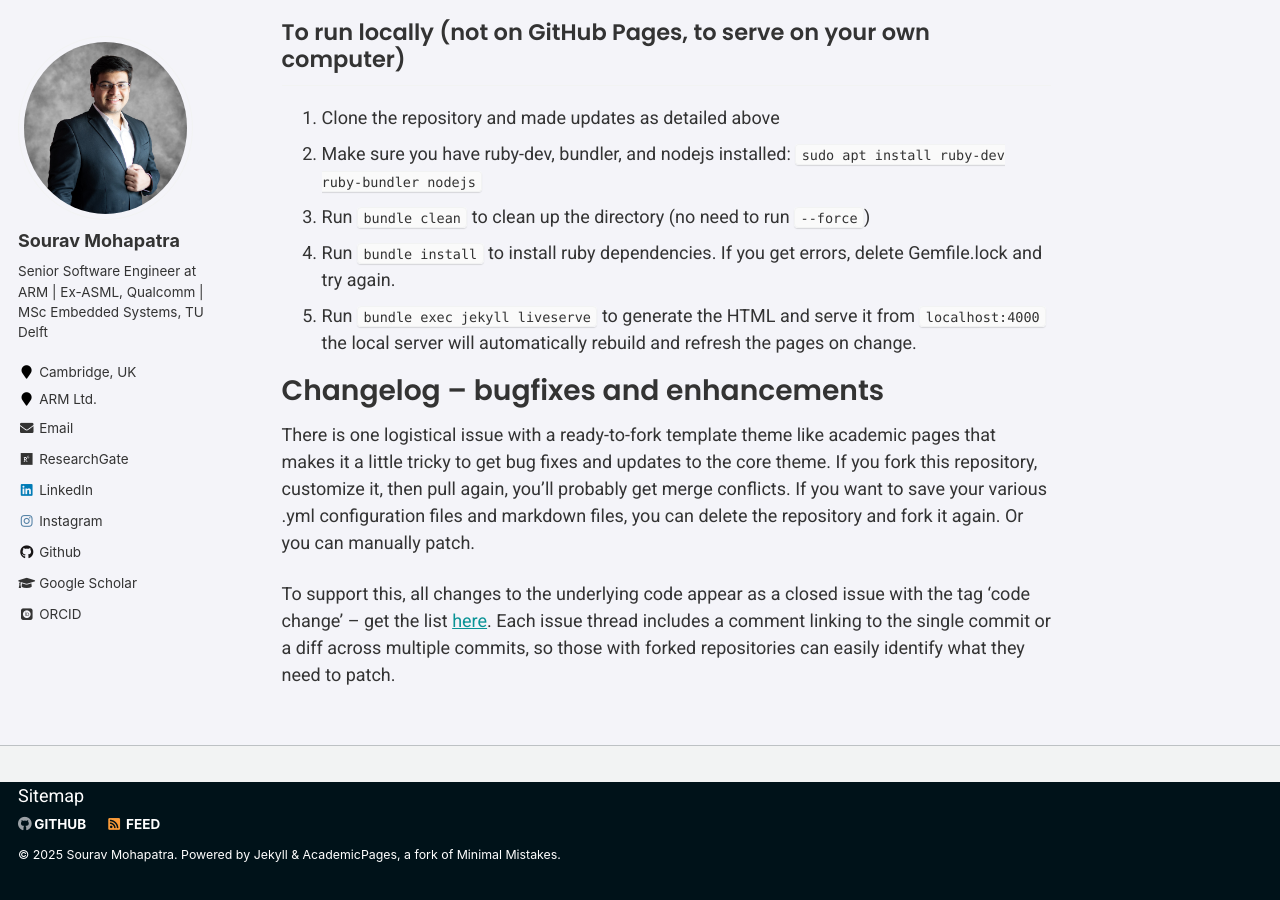
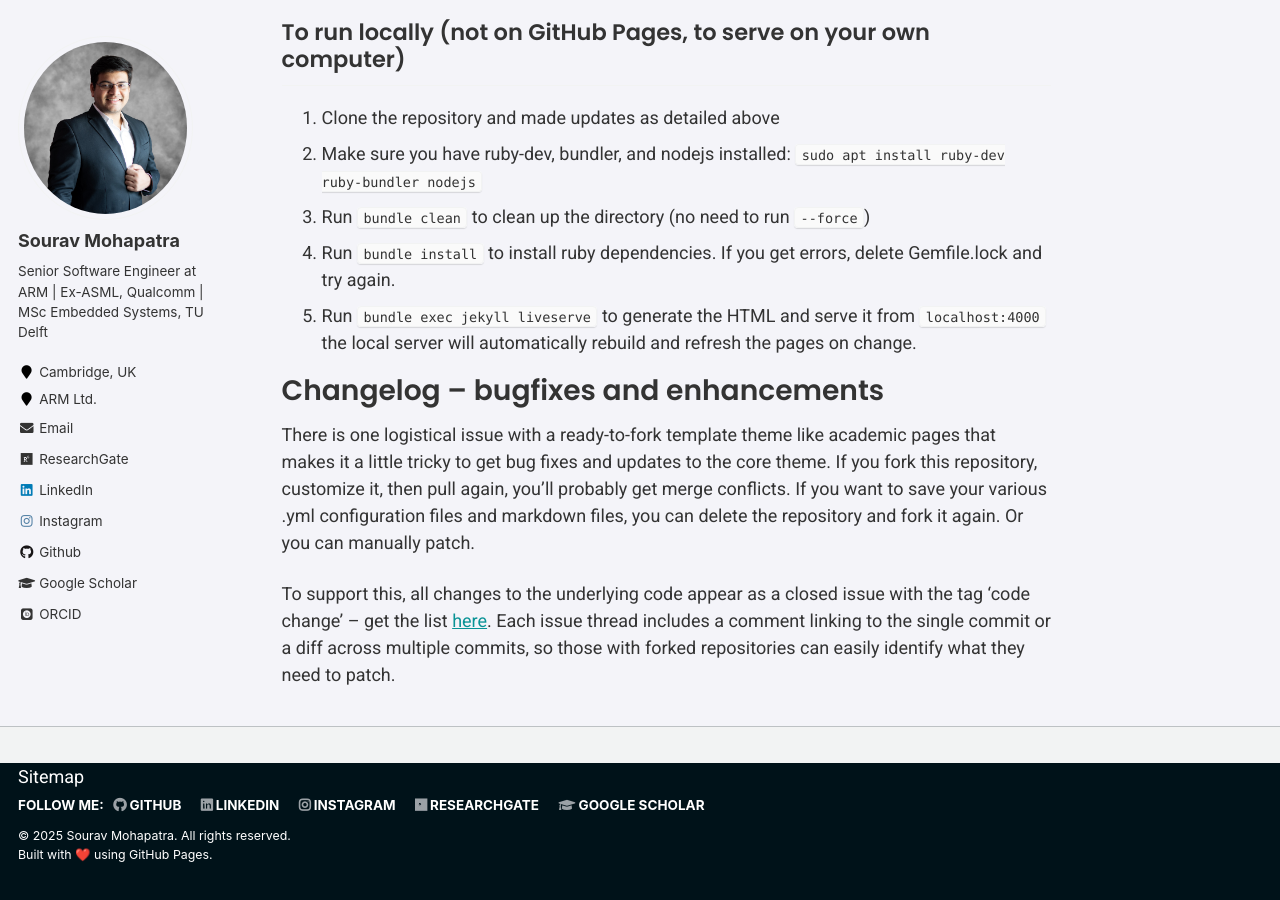
Before and after one commit to souravmohapatra/souravmohapatra.github.io, a Jekyll site: the page built from README.md, in a window 1280 px wide and 900 px high, scrolled down 892 px. Built offline with Jekyll 4.4.1, drawn with Linux system fonts in a browser that asks for light colours; some web fonts are replaced; our own code applies the rules of GitHub Pages for plain Markdown files.

Commit message:
Update footer.html

```diff
--- a/_includes/footer.html
+++ b/_includes/footer.html
@@ -2,23 +2,26 @@
 
 <div class="page__footer-follow">
   <ul class="social-icons">
-    {% if site.data.ui-text[site.locale].follow_label %}
-      <li><strong>{{ site.data.ui-text[site.locale].follow_label }}</strong></li>
+    <li><strong>Follow me:</strong></li>
+    {% if site.author.github %}
+      <li><a href="https://github.com/{{ site.author.github }}"><i class="fab fa-github" aria-hidden="true"></i> GitHub</a></li>
     {% endif %}
-    {% if site.twitter.username %}
-      <li><a href="https://twitter.com/{{ site.twitter.username }}"><i class="fab fa-twitter-square" aria-hidden="true"></i> Twitter</a></li>
+    {% if site.author.linkedin %}
+      <li><a href="{{ site.author.linkedin }}"><i class="fab fa-linkedin" aria-hidden="true"></i> LinkedIn</a></li>
     {% endif %}
-    {% if site.facebook.username %}
-      <li><a href="https://facebook.com/{{ site.facebook.username }}"><i class="fab fa-facebook-square" aria-hidden="true"></i> Facebook</a></li>
+    {% if site.author.instagram %}
+      <li><a href="https://instagram.com/{{ site.author.instagram }}"><i class="fab fa-instagram" aria-hidden="true"></i> Instagram</a></li>
     {% endif %}
-    {% if site.author.github %}
-      <li><a href="http://github.com/{{ site.author.github }}"><i class="fab fa-github" aria-hidden="true"></i> GitHub</a></li>
+    {% if site.author.researchgate %}
+      <li><a href="{{ site.author.researchgate }}"><i class="fab fa-researchgate" aria-hidden="true"></i> ResearchGate</a></li>
     {% endif %}
-    {% if site.author.bitbucket %}
-      <li><a href="http://bitbucket.org/{{ site.author.bitbucket }}"><i class="fab fa-bitbucket" aria-hidden="true"></i> Bitbucket</a></li>
+    {% if site.author.googlescholar %}
+      <li><a href="{{ site.author.googlescholar }}"><i class="fas fa-graduation-cap" aria-hidden="true"></i> Google Scholar</a></li>
     {% endif %}
-    <li><a href="{% if site.atom_feed.path %}{{ site.atom_feed.path }}{% else %}{{ base_path }}/feed.xml{% endif %}"><i class="fa fa-fw fa-rss-square" aria-hidden="true"></i> {{ site.data.ui-text[site.locale].feed_label | default: "Feed" }}</a></li>
   </ul>
 </div>
 
-<div class="page__footer-copyright">&copy; {{ site.time | date: '%Y' }} {{ site.name | default: site.title }}. {{ site.data.ui-text[site.locale].powered_by | default: "Powered by" }} <a href="http://jekyllrb.com" rel="nofollow">Jekyll</a> &amp; <a href="https://github.com/academicpages/academicpages.github.io">AcademicPages</a>, a fork of <a href="https://mademistakes.com/work/minimal-mistakes-jekyll-theme/" rel="nofollow">Minimal Mistakes</a>.</div>
+<div class="page__footer-copyright">
+  &copy; {{ site.time | date: '%Y' }} {{ site.name | default: site.title }}. All rights reserved.<br>
+  Built with ❤️ using GitHub Pages.
+</div>
```
